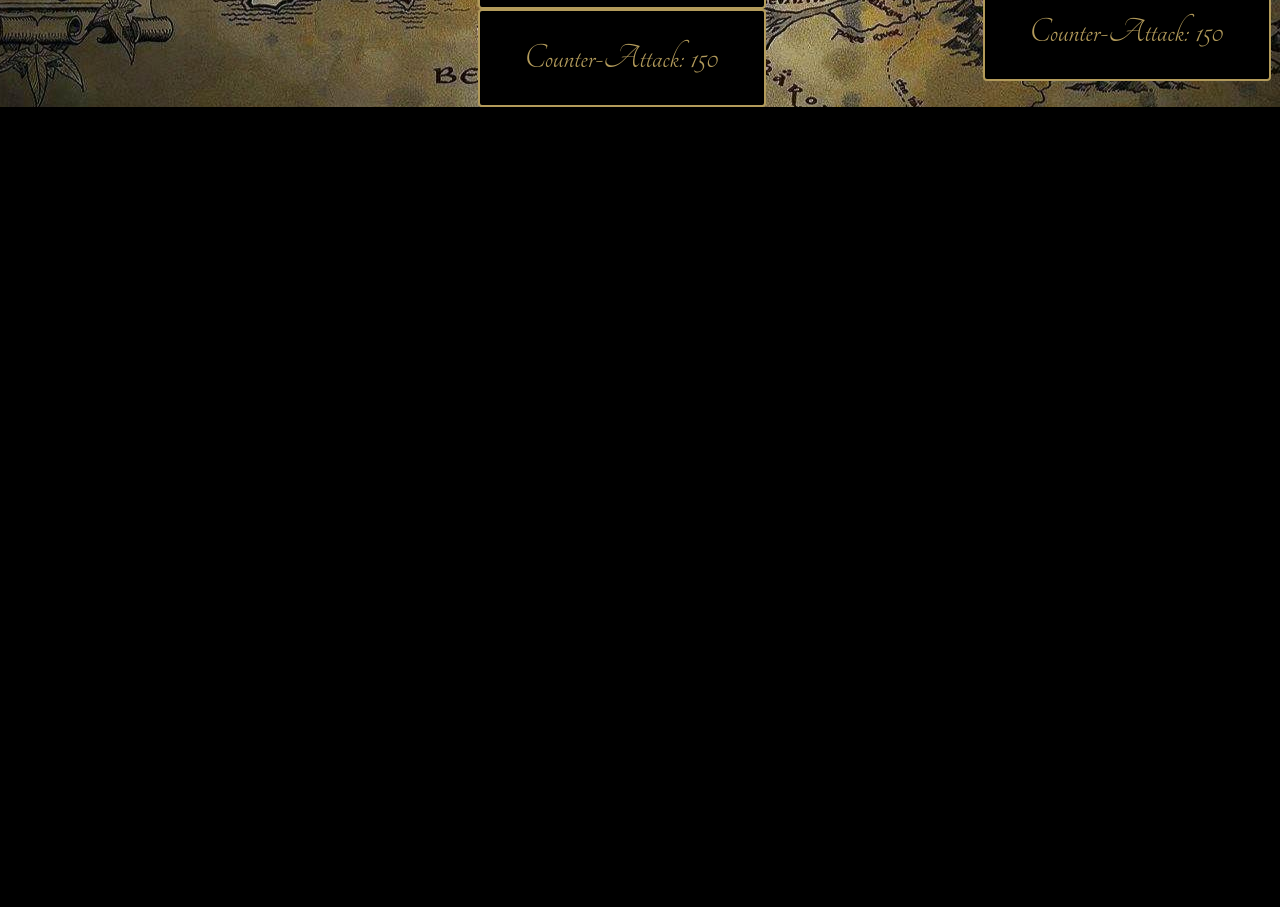
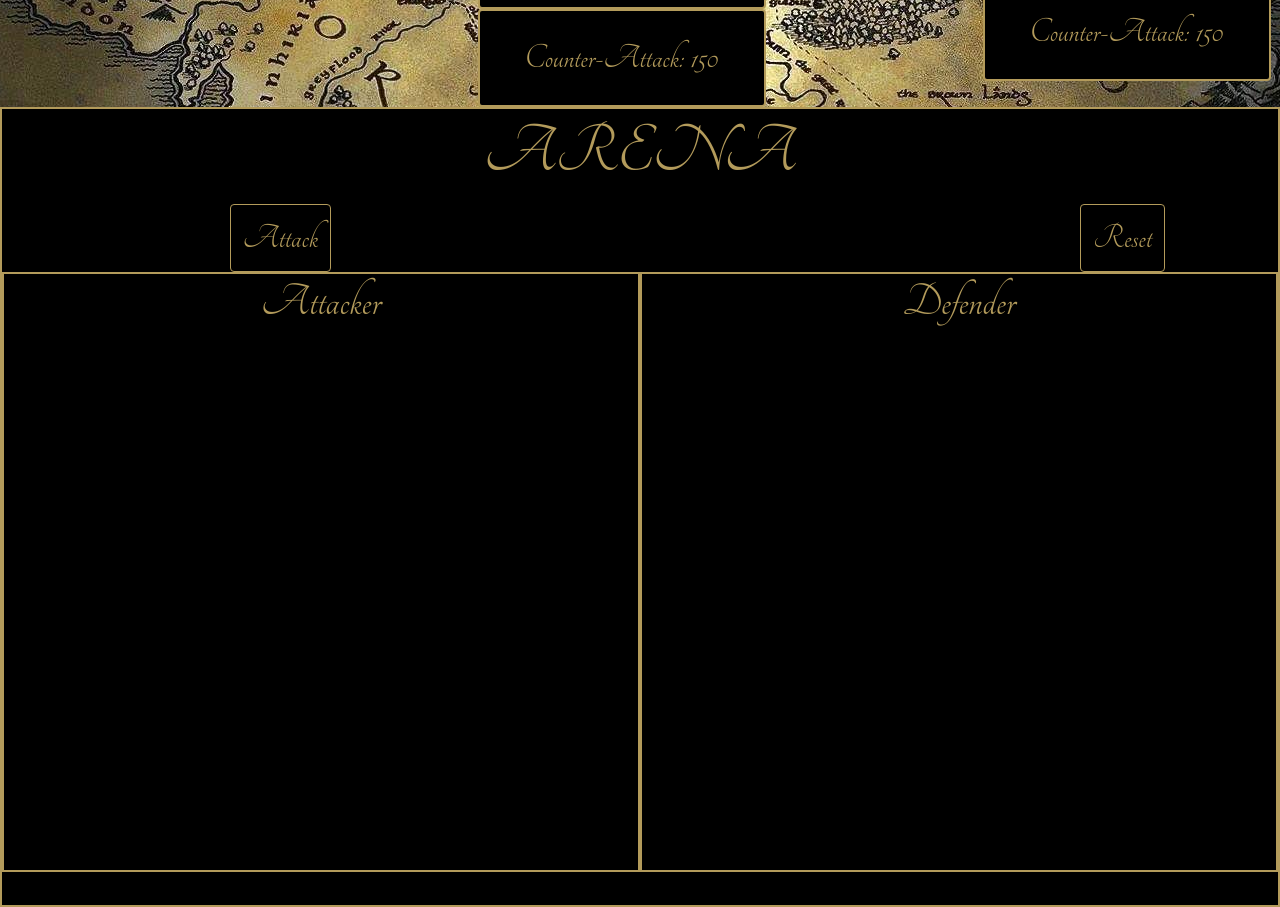
Before and after one commit to KateALaney/unit-4-game, a plain HTML site: page index.html in a window 1280 px wide. Shown: the part 767-1674 px from the top of the page. Before the commit the page ends 874 px from the top, so only its background shows below. Drawn offline with nearby package versions, Linux system fonts and the light colour scheme.

Commit message:
udpated HTML and CSS

```diff
--- a/assets/css/style.css
+++ b/assets/css/style.css
@@ -4,6 +4,14 @@ body {
     background-color: black;
     background-attachment: fixed;
     background-position: center;
+}
+
+h1 {
+    font-family: "Tangerine", cursive;
+    font-size: 72px;
+    text-align: center;
+    background-color: black;
+    color: #B39B5B;
 }
 
 h2 {
@@ -35,6 +43,39 @@ img {
 .card {
     background-color: black;
     border: #B39B5B 2px solid;
+}
+
+.col-sm-6 {
+    border: #B39B5B solid 2px;
+    height: 600px;
+}
+
+.display-4 {
+    font-family: "Tangerine", cursive;
+    font-size: 72px;
+    text-align: center;
+    background-color: black;
+    color: #B39B5B;
+}
+
+#container3 {
+    background-color: black;
+    height: 800px;
+    border: #B39B5B 2px solid;
+}
+
+#attackbtn {
+    font-family: "Tangerine", cursive;
+    color: #B39B5B;
+    border: #B39B5B solid 1px;
+    font-size: 36px;
+}
+
+#resetbtn {
+    font-family: "Tangerine", cursive;
+    color: #B39B5B;
+    border: #B39B5B solid 1px;
+    font-size: 36px;
 }
 
 #aragorn {
--- a/index.html
+++ b/index.html
@@ -11,7 +11,7 @@
         integrity="sha384-ggOyR0iXCbMQv3Xipma34MD+dH/1fQ784/j6cY/iJTQUOhcWr7x9JvoRxT2MZw1T" crossorigin="anonymous">
     <link href="https://fonts.googleapis.com/css?family=Tangerine&display=swap" rel="stylesheet">
     <link rel="stylesheet" type="text/css" href="assets/css/style.css">
-
+    <meta name="viewport" content="width=device-width, initial-scale=1">
 </head>
 
 <body>
@@ -115,9 +115,31 @@
                 </div>
             </div>
         </div>
+    </div>
+    <div class="container-fluid" id="container3">
+        <h1>ARENA</h1>
         <div class="row">
-            <div class="col-md-12" id="arena">
-
+            <div class="col-md-2">
+            </div>
+            <div class="col-md-2">
+                <button type="button" class="btn btn-outline-dark" id="attackbtn">Attack</button>
+            </div>
+            <div class="col-md-2">
+            </div>
+            <div class="col-md-2">
+            </div>
+            <div class="col-md-2">
+            </div>
+            <div class="col-md-2">
+                <button type="button" class="btn btn-outline-dark" id="resetbtn">Reset</button>
+            </div>
+        </div>
+        <div class="row">
+            <div class="col-sm-6">
+                <h2>Attacker</h2>
+            </div>
+            <div class="col-sm-6">
+                <h2>Defender</h2>
             </div>
         </div>
     </div>
```
Also changed, not shown: assets/javascript/game.js (+15 -3 lines).
